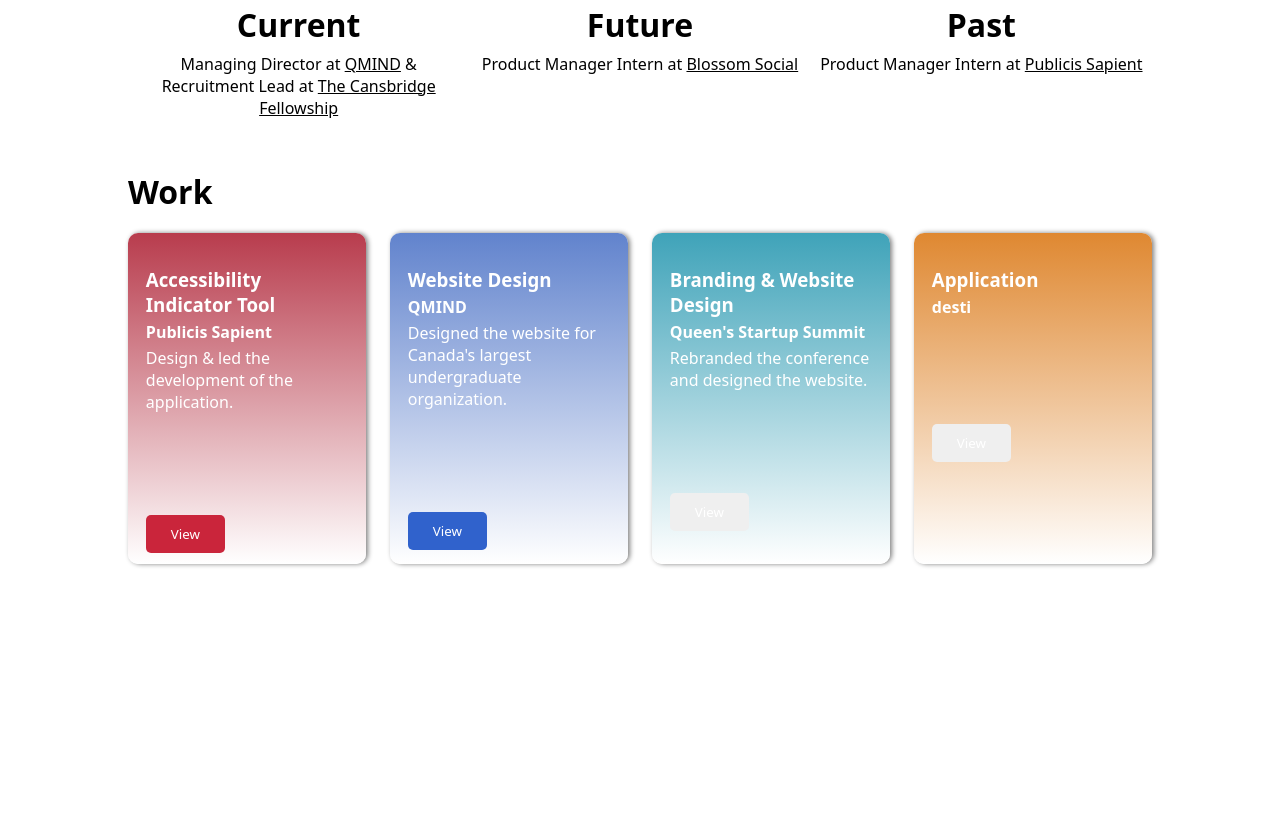
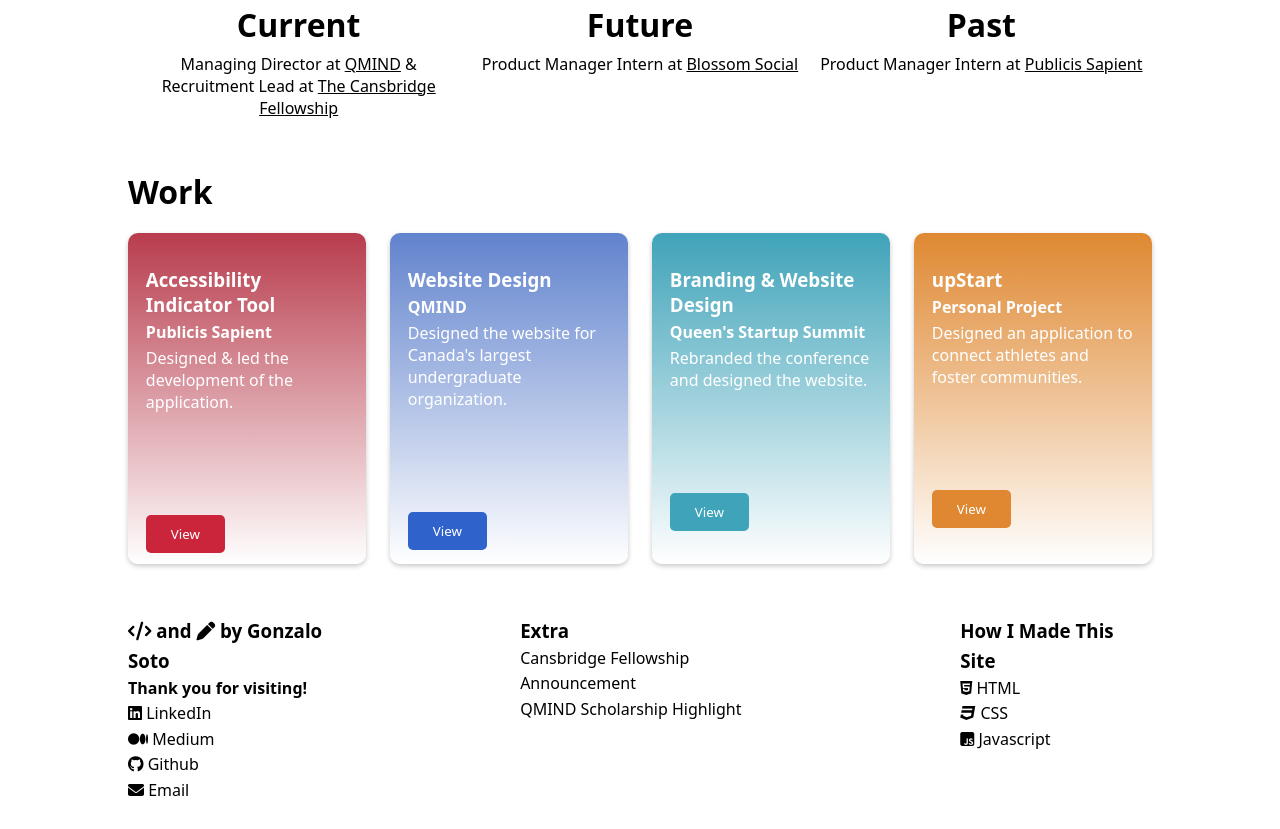
Before and after one commit to gonzaloandresoto/personal-website, a website: page index.html in a window 1280 px wide. Shown: the part 544-1373 px from the top of the page. Before the commit the page ends 1134 px from the top, so only its background shows below. Drawn offline with Linux system fonts and the light colour scheme.

Commit message:
updated footer & added fontawesoem icons

```diff
--- a/index.html
+++ b/index.html
@@ -6,6 +6,7 @@
     <meta name="viewport" content="width=device-width, initial-scale=1.0">
     <title>Gonzalo Soto's Portfolio</title>
     <link href="style.css" rel="stylesheet">
+    <script src="https://kit.fontawesome.com/f53bb2b9ef.js" crossorigin="anonymous"></script>
 </head>
 <body>
     <header>
@@ -15,8 +16,8 @@
             </div>
             <nav>
                 <ul>
-                    <li><a href="#Home">Home</a></li>
-                    <li><a href="#About">About</a></li>
+                    <!-- <li><a href="#Home">Home</a></li> -->
+                    <!-- <li><a href="#About">About</a></li> -->
                     <li><a href="https://medium.com/@gonzalosoto7" target="_blank">Blog</a></li>
                     <li><a href="/files/Gonzalo Soto's Resume.pdf" target="_blank">Resume</a></li>
                 </ul>
@@ -65,7 +66,7 @@
                 <img src="" alt="">
                 <h3 class="project_title">Accessibility Indicator Tool</h3>
                 <h4 class="project_company">Publicis Sapient</h4>
-                <p class="project_description">Design & led the development of the application.</p>
+                <p class="project_description">Designed & led the development of the application.</p>
                 <button type="button" class="project_visit_button main_red">View</button>
             </div>
             <div class="project_individual_two">
@@ -80,18 +81,47 @@
                 <h3 class="project_title">Branding & Website Design</h3>
                 <h4 class="project_company">Queen's Startup Summit</h4>
                 <p class="project_description">Rebranded the conference and designed the website.</p>
-                <button type="button" class="project_visit_button">View</button>
+                <button type="button" class="project_visit_button main_teal">View</button>
             </div>
             <div class="project_individual_four">
                 <img src="" alt="">
-                <h3 class="project_title">Application</h3>
-                <h4 class="project_company">desti</h4>
-                <p class="project_description"></p>
-                <button type="button" class="project_visit_button">View</button>
+                <h3 class="project_title">upStart</h3>
+                <h4 class="project_company">Personal Project</h4>
+                <p class="project_description">Designed an application to connect athletes and foster communities.</p>
+                <button type="button" class="project_visit_button main_orange">View</button>
             </div>
         </div>
+    </div>
 
-    </div>
+    <footer class="footie">
+        <div class="connect_container">
+            <h3><i class="fa-solid fa-code"></i> and <i class="fa-solid fa-pen"></i> by Gonzalo Soto</h3>
+            <h4>Thank you for visiting!</h4>
+            <ul>
+                <li><a href="https://www.linkedin.com/in/gonzalo-s/" target="_blank"><i class="fa-brands fa-linkedin"></i> LinkedIn</a></li>
+                <li><a href="https://medium.com/@gonzalosoto7" target="_blank"><i class="fa-brands fa-medium"></i> Medium</a></li>
+                <li><a href="https://github.com/gonzaloandresoto" target="_blank"><i class="fa-brands fa-github"></i> Github</a></li>
+                <li><a href="mailto: gonza.soto@outlook.com" target="_blank"><i class="fa-solid fa-envelope"></i> Email</a></li>
+            </ul>
+        </div>
+
+        <div class="extra_container">
+            <h3>Extra</h3>
+            <ul>
+                <li><a href="https://engineering.queensu.ca/news/2022/02/A-newly-minted-Cansbridge-Fellow-Gonzalo-Soto-is-set-to-take-on-the-world.html" target="_blank">Cansbridge Fellowship Announcement</a></li>
+                <li><a href="https://www.queensu.ca/alumni/supporting-queens/stories-of-impact/qmind" target="_blank">QMIND Scholarship Highlight</a></li>
+            </ul>
+        </div>
+
+        <div class="credits_container">
+            <h3>How I Made This Site</h3>
+            <ul>
+                <li><p><i class="fa-brands fa-html5"></i> HTML</p></li>
+                <li href="" target="_blank"><p><i class="fa-brands fa-css3"></i> CSS</p></li>
+                <li><p><i class="fa-brands fa-square-js"></i> Javascript</p></li>
+            </ul>
+        </div>
+    </footer>
 
 </body>
 </html>
--- /dev/null
+++ b/package.json
@@ -0,0 +1,6 @@
+{
+  "dependencies": {
+    "@fortawesome/fontawesome-svg-core": "^6.1.2",
+    "@fortawesome/free-solid-svg-icons": "^6.1.2"
+  }
+}
--- a/style.css
+++ b/style.css
@@ -153,7 +153,14 @@
     text-align: left;
     border-radius: 10px;
     padding: 5% 7.5%;
-    box-shadow: 2px 0px 5px grey;
+    top: 0;
+    box-shadow: 0px 2px 5px rgb(198, 198, 198);
+    position: relative;
+}
+
+.project_individual_one:hover {
+    top: -10px;
+    box-shadow: 0px 12px 5px rgb(198, 198, 198);
 }
 
 .project_individual_two {
@@ -163,15 +170,34 @@
     text-align: left;
     border-radius: 10px;
     padding: 5% 7.5%;
-    box-shadow: 2px 0px 5px grey;
+    top: 0;
+    box-shadow: 0px 2px 5px rgb(198, 198, 198);
+    position: relative;
+}
+
+.project_individual_two:hover {
+    top: -10px;
+    box-shadow: 0px 12px 5px rgb(198, 198, 198);
 }
 
 .main_red {
     background-color: #ca253b;
 }
 
+.main_red:hover {
+    background-color: #971e2e;
+}
+
 .main_blue {
     background-color: #3062cc;
+}
+
+.main_teal {
+    background-color: #3fa3b9;
+}
+
+.main_orange {
+    background-color: #df8831;
 }
 
 .project_visit_button {
@@ -189,7 +215,14 @@
     text-align: left;
     border-radius: 10px;
     padding: 5% 7.5%;
-    box-shadow: 2px 0px 5px grey;
+    top: 0;
+    box-shadow: 0px 2px 5px rgb(198, 198, 198);
+    position: relative;
+}
+
+.project_individual_three:hover {
+    top: -10px;
+    box-shadow: 0px 12px 5px rgb(198, 198, 198);
 }
 
 .project_individual_four {
@@ -199,7 +232,14 @@
     text-align: left;
     border-radius: 10px;
     padding: 5% 7.5%;
-    box-shadow: 2px 0px 5px grey;
+    top: 0;
+    box-shadow: 0px 2px 5px rgb(198, 198, 198);
+    position: relative;
+}
+
+.project_individual_four:hover {
+    top: -10px;
+    box-shadow: 0px 12px 5px rgb(198, 198, 198);
 }
 
 .project_title {
@@ -213,3 +253,43 @@
 .project_description {
     padding-bottom: 50%;
 }
+
+/* This is the CSS for the footer */
+
+.footie {
+    display: flex;
+    flex-wrap: nowrap;
+    flex-direction: row;
+    padding: 2.5% 0;
+}
+
+.footie h3 {
+    line-height: 160%;
+}
+
+.footie h4 {
+    line-height: 160%;
+}
+
+.footie ul {
+    list-style-type: none;
+    line-height: 160%;
+}
+
+.footie a:hover {
+    text-decoration: underline;
+}
+
+.connect_container {
+    display: block;
+    padding-right: 15%;
+}
+
+.extra_container {
+    display: block;
+    padding-right: 15%;
+}
+
+.credits_container {
+    display: block;
+}
```
Also changed, not shown: app/script.js (added), 1 other file.
